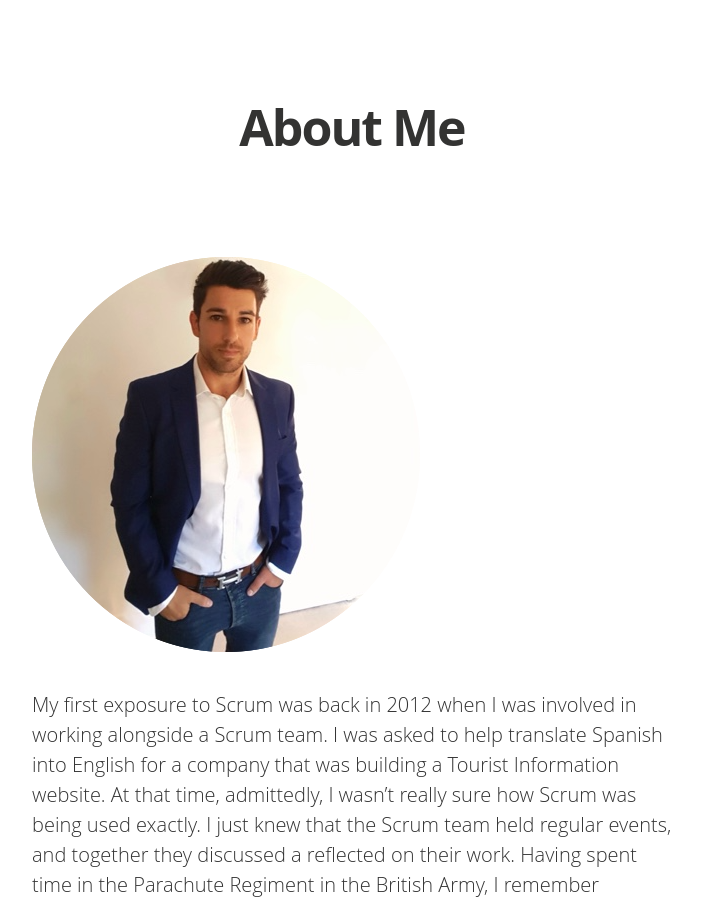
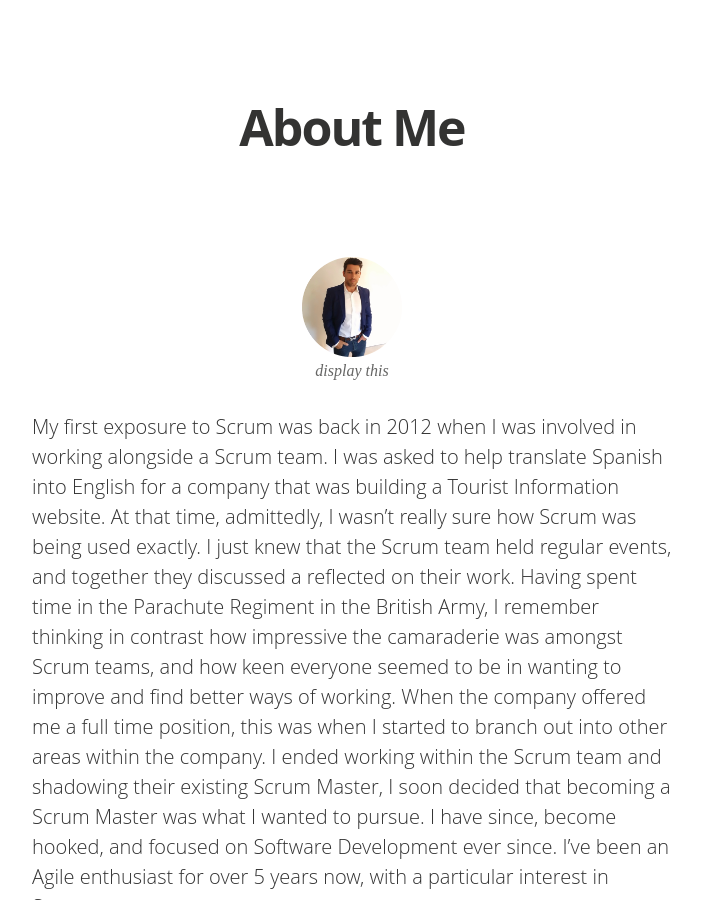
Before and after one commit to IamJackReed/JackReed, a Jekyll site: the page built from about-me.md, in a window 1280 px wide and 900 px high. Shown: the whole window, without its empty margins (288-989 px from the left). Built offline with Jekyll 4.4.1, drawn with Linux system fonts in a browser that asks for light colours; nearby versions of some CDN libraries; some web fonts are replaced.

Commit message:
Update about-me.md

```diff
--- a/about-me.md
+++ b/about-me.md
@@ -4,7 +4,7 @@ title: <center>About Me</center>
 permalink: /about-me/
 ---
 
-<img src="/assets/images/about-me-profile.png">
+<center><img src="/assets/images/about-me-profile.png" alt="display this" width=100 height=100></center>
 
 <span style="color:#00000; font-family: 'open sans'; font-size: 1em; font-size: 20px; font-weight: 200; hyphens: none;">My first exposure to Scrum was back in 2012 when I was involved in working alongside a Scrum team. I was asked to help translate Spanish into English for a company that was building a Tourist Information website. At that time, admittedly, I wasn't really sure how Scrum was being used exactly. I just knew that the Scrum team held regular events, and together they discussed a reflected on their work. Having spent time in the Parachute Regiment in the British Army, I remember thinking in contrast how impressive the camaraderie was amongst Scrum teams, and how keen everyone seemed to be in wanting to improve and find better ways of working. When the company offered me a full time position, this was when I started to branch out into other areas within the company. I ended working within the Scrum team and shadowing their existing Scrum Master, I soon decided that becoming a Scrum Master was what I wanted to pursue. I have since, become hooked, and focused on Software Development ever since. I've been an Agile enthusiast for over 5 years now, with a particular interest in Scrum.
 
```
